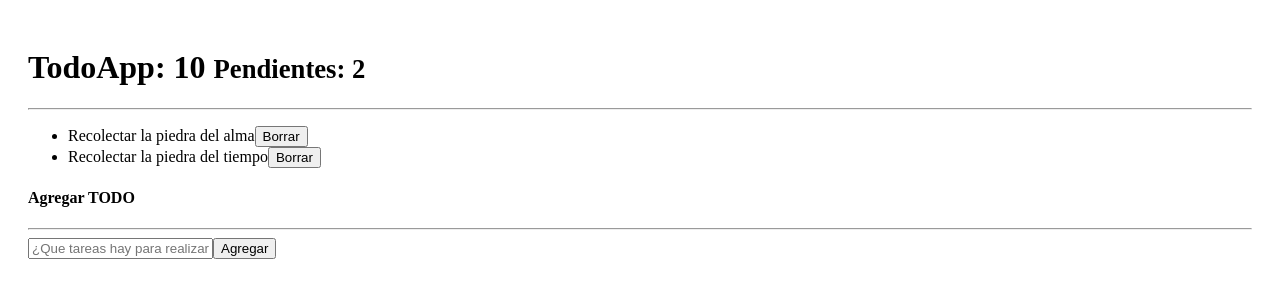
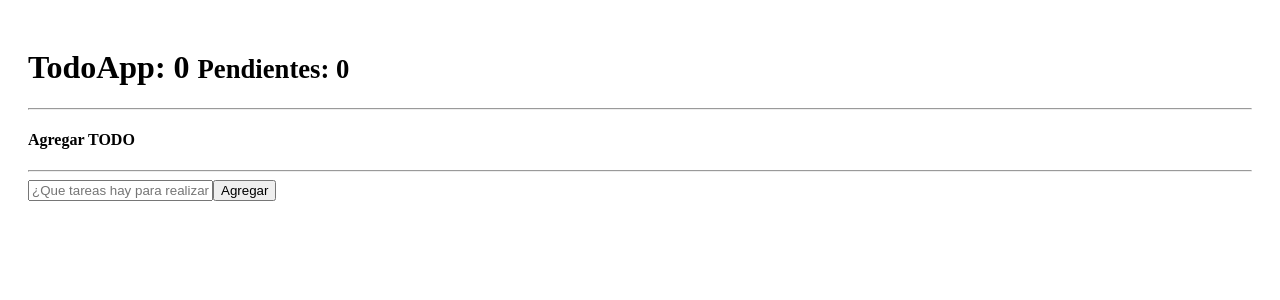
Before and after one commit to sergio-reinoso/HooksApp, a React app: page / in a window 1280 px wide. Shown: the top 300 px of the page. Built offline with nearby package versions, Linux system fonts and the light colour scheme; the HTML template or start-up script is replaced by a standard one.

Commit message:
useReducer finalizada y creacion de hook useTodo, agregar, guardar, borrar y marcar como completo el TODO

```diff
--- a/src/08-useReducer/TodoApp.jsx
+++ b/src/08-useReducer/TodoApp.jsx
@@ -1,37 +1,28 @@
-import { useReducer } from "react"
-import { todoReducer } from "./todoReducer"
 import { TodoList } from "./TodoList"
 import { TodoAdd } from "./TodoAdd"
+import { useTodo } from "../hooks"
 
-const initialState = [
-    {
-        id: new Date().getTime(),
-        description: 'Recolectar la piedra del alma',
-        done: false,
-    },
-    {
-        id: new Date().getTime() * 3,
-        description: 'Recolectar la piedra del tiempo',
-        done: false,
-    }
-]
+// const initialState = []
+
+
+
 
 export const TodoApp = () => {
 
-    const [todos, dispatch] = useReducer(todoReducer, initialState)
-
-    const handleNewTodo = (todo) => {
-        console.log({todo});
-    }
+    const { todos, handleDeleteTodo, handleToggleTodo, handleNewTodo, todosCount, pendingTodosCount } = useTodo()
 
     return (
         <>
-        <h1>TodoApp: 10 <small>Pendientes: 2</small></h1>
+            <h1>TodoApp: { todosCount } <small>Pendientes: { pendingTodosCount } </small></h1>
             <hr />
 
             <div className="row">
                 <div className="col-7">
-                <TodoList todos={ todos }/>
+                    <TodoList
+                        todos={ todos }
+                        onDeleteTodo={ handleDeleteTodo }
+                        onToggleTodo={handleToggleTodo}
+                    />
                 </div>
                 <div className="col-5">
                     <h4>Agregar TODO</h4>
@@ -39,8 +30,6 @@
                     <TodoAdd onNewTodo={handleNewTodo} />
                 </div>
             </div>
-
-
         </>
     )
 }
--- a/src/08-useReducer/TodoItem.jsx
+++ b/src/08-useReducer/TodoItem.jsx
@@ -1,10 +1,19 @@
-import React from 'react'
 
-export const TodoItem = ({ todo }) => {
+export const TodoItem = ({ todo, onDeleteTodo, onToggleTodo }) => {
     return (
-        <li key={todo.id} className="list-group-item d-flex justify-content-between">
-            <span className="align-self-center">{ todo.description }</span>
-            <button className="btn btn-danger">Borrar</button>
+        <li className="list-group-item d-flex justify-content-between">
+            <span
+                className={`align-self-center ${(todo.done) ? 'text-decoration-line-through' : ''}`}
+                onClick={ () => onToggleTodo( todo.id ) }
+            >
+                { todo.description }
+            </span>
+            <button
+                className="btn btn-danger"
+                onClick={() => onDeleteTodo(todo.id)}
+            >
+            Borrar
+            </button>
         </li>
     )
 }
--- a/src/08-useReducer/TodoList.jsx
+++ b/src/08-useReducer/TodoList.jsx
@@ -1,12 +1,20 @@
 import React from 'react'
 import { TodoItem } from './TodoItem'
 
-export const TodoList = ({todos = []}) => {
+export const TodoList = ({todos = [], onDeleteTodo, onToggleTodo}) => {
+
+
+
   return (
     <ul className="list-group">
         {
             todos.map(todo => (
-                <TodoItem key={todo.id} todo={todo} />
+                <TodoItem
+                  key={todo.id}
+                  todo={todo}
+                  onDeleteTodo={onDeleteTodo}
+                  onToggleTodo={onToggleTodo}
+                />
             ))
         }
     </ul>
--- a/src/08-useReducer/todoReducer.js
+++ b/src/08-useReducer/todoReducer.js
@@ -1,8 +1,24 @@
 export const todoReducer = (initialState = [], action) => {
 
     switch (action.type) {
-        case 'ABC':
-            throw new Error('Action.type = ABC no esta implementada')
+        case '[TODO] Add Todo':
+            return [ ...initialState, action.payload ]
+
+        case '[TODO] Remove Todo':
+            return initialState.filter( todo => todo.id !== action.payload)
+
+        case '[TODO] Toggle Todo':
+            return initialState.map( todo => {
+
+                if( todo.id === action.payload ) {
+                    return {
+                        ...todo,
+                        done: !todo.done
+                    }
+                }
+
+                return todo
+            })
 
         default:
             return initialState;
--- a/src/hooks/index.js
+++ b/src/hooks/index.js
@@ -1,3 +1,4 @@
 export * from './useCounter';
 export * from './useFetch';
 export * from './useForm';
+export * from './useTodo';
--- /dev/null
+++ b/src/hooks/useTodo.js
@@ -0,0 +1,49 @@
+import { useEffect, useReducer } from "react"
+import { todoReducer } from "../08-useReducer/todoReducer"
+
+const init = () => {
+    return JSON.parse(localStorage.getItem('todos')) || []
+}
+
+
+export const useTodo = () => {
+
+    const [todos, dispatch] = useReducer(todoReducer, [], init)
+
+    useEffect(() => {
+        localStorage.setItem('todos', JSON.stringify(todos))
+    }, [todos])
+
+    const handleNewTodo = (todo) => {
+        const action = {
+            type: '[TODO] Add Todo',
+            payload: todo
+        }
+
+        dispatch( action )
+
+    }
+
+    const handleDeleteTodo = ( id ) => {
+        dispatch({
+            type: '[TODO] Remove Todo',
+            payload: id
+        })
+    }
+
+    const handleToggleTodo = ( id ) => {
+        dispatch({
+            type: '[TODO] Toggle Todo',
+            payload: id
+        })
+    }
+
+    return {
+        todos,
+        handleDeleteTodo,
+        handleToggleTodo,
+        handleNewTodo,
+        todosCount: todos.length,
+        pendingTodosCount: todos.filter( todo => !todo.done ).length,
+    }
+}
```
Lines whose indentation alone changed are shown as unchanged.
